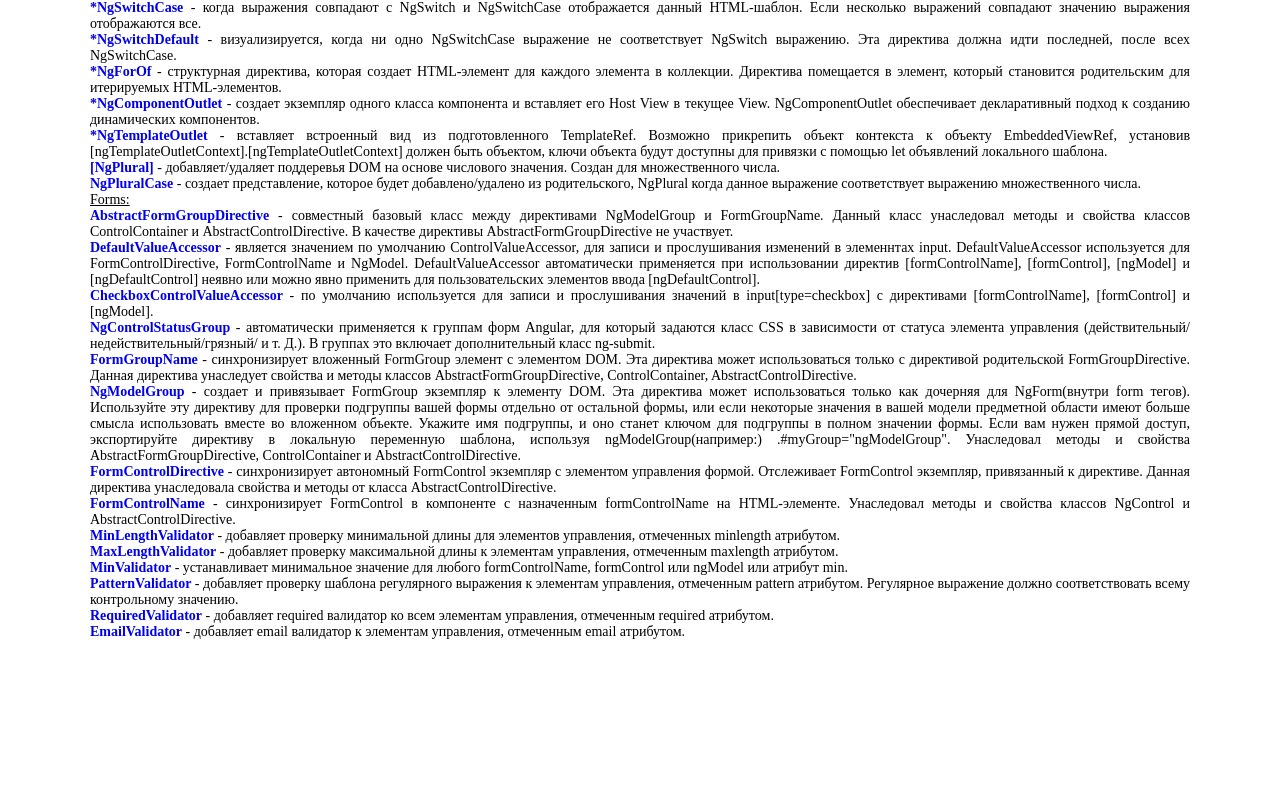
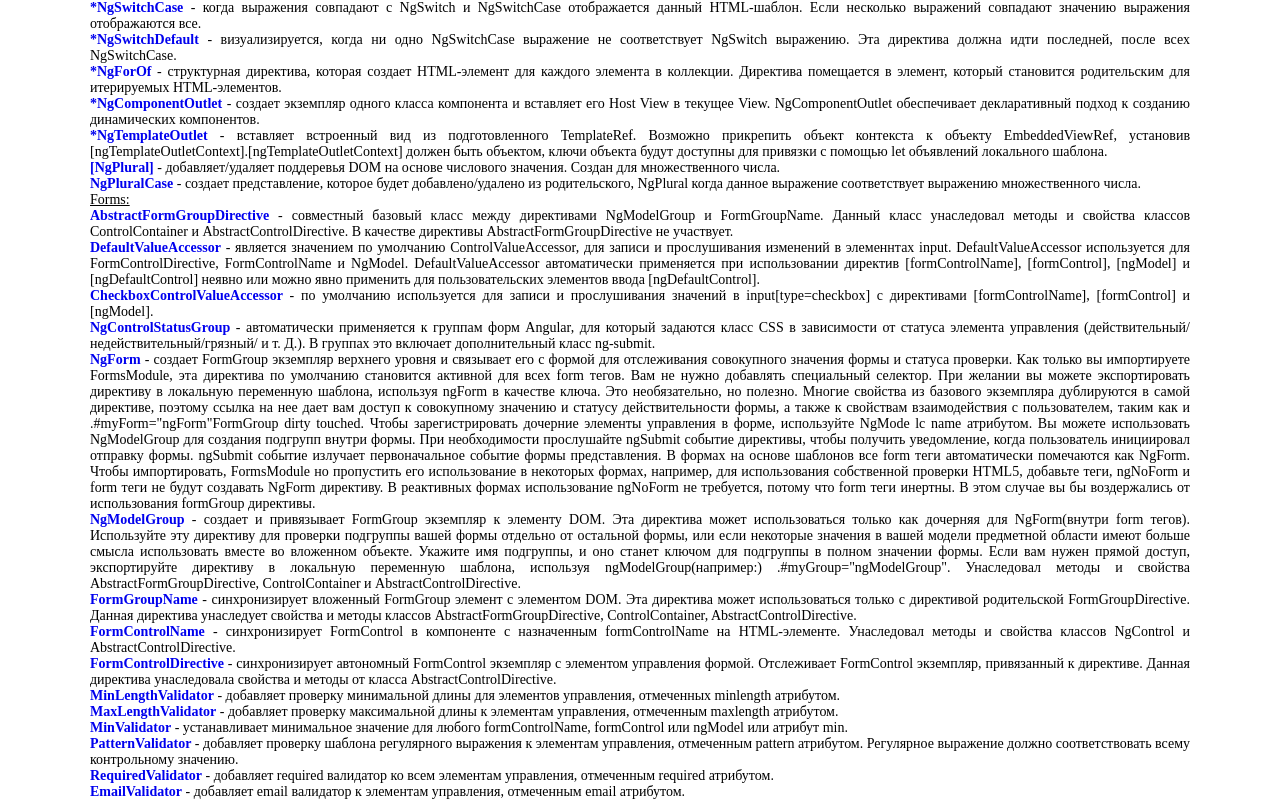
Before and after one commit to ArtemKashirin/API, an Angular app: page / in a window 1280 px wide. Shown: the part 1382-2182 px from the top of the page. Before the commit the page ends 2022 px from the top, so only its background shows below. Built offline with nearby package versions, Linux system fonts and the light colour scheme.

Commit message:
DIRECTIVE: NgForm

```diff
--- a/src/app/app.component.html
+++ b/src/app/app.component.html
@@ -57,10 +57,14 @@
 <app-checkbox-control-value-accessor></app-checkbox-control-value-accessor>
 <app-ng-control-status-group></app-ng-control-status-group>
 
+
+<app-ng-form></app-ng-form>
+<app-ng-model-group></app-ng-model-group>
 <app-form-group-name></app-form-group-name>
-<app-ng-model-group></app-ng-model-group>
+<app-form-control-name></app-form-control-name>
 <app-form-control-directive></app-form-control-directive>
-<app-form-control-name></app-form-control-name>
+
+
 
 <app-min-length-validator></app-min-length-validator>
 <app-max-length-validator></app-max-length-validator>
--- a/src/app/app.module.ts
+++ b/src/app/app.module.ts
@@ -63,6 +63,7 @@
 import { FormControlNameComponent } from './directive/form-control-name/form-control-name.component';
 import { MaxLengthValidatorComponent } from './directive/max-length-validator/max-length-validator.component';
 import { MinValidatorComponent } from './directive/min-validator/min-validator.component';
+import { NgFormComponent } from './directive/ng-form/ng-form.component';
 
 
 @NgModule({
@@ -127,6 +128,7 @@
     FormControlNameComponent,
     MaxLengthValidatorComponent,
     MinValidatorComponent,
+    NgFormComponent,
   ],
   imports: [
     BrowserModule,
--- /dev/null
+++ b/src/app/directive/ng-form/ng-form.component.html
@@ -0,0 +1,18 @@
+<p><b><a [href] = "this.NgForm">NgForm</a></b> - создает FormGroup экземпляр верхнего уровня и связывает его с формой для отслеживания
+  совокупного значения формы и статуса проверки. Как только вы импортируете FormsModule, эта директива по умолчанию становится активной для
+  всех form тегов. Вам не нужно добавлять специальный селектор. При желании вы можете экспортировать директиву в локальную переменную
+  шаблона, используя ngForm в качестве ключа. Это необязательно, но полезно. Многие свойства из базового экземпляра дублируются в самой
+  директиве, поэтому ссылка на нее дает вам доступ к совокупному значению и статусу действительности формы, а также к свойствам
+  взаимодействия с пользователем, таким как и .#myForm="ngForm"FormGroup dirty touched. Чтобы зарегистрировать дочерние элементы управления
+  в форме, используйте NgMode lс name атрибутом. Вы можете использовать NgModelGroup для создания подгрупп внутри формы. При необходимости
+  прослушайте ngSubmit событие директивы, чтобы получить уведомление, когда пользователь инициировал отправку формы. ngSubmit событие
+  излучает первоначальное событие формы представления. В формах на основе шаблонов все form теги автоматически помечаются как NgForm. Чтобы
+  импортировать, FormsModule но пропустить его использование в некоторых формах, например, для использования собственной проверки HTML5,
+  добавьте теги, ngNoForm и form теги не будут создавать NgForm директиву. В реактивных формах использование ngNoForm не требуется, потому
+  что form теги инертны. В этом случае вы бы воздержались от использования formGroup директивы.</p>
+
+<!--<div>-->
+<!--  <form #form='ngForm' (click)="log(form)">-->
+<!--    <input type = "text">-->
+<!--  </form>-->
+<!--</div>-->
--- /dev/null
+++ b/src/app/directive/ng-form/ng-form.component.ts
@@ -0,0 +1,22 @@
+import {Component, OnInit} from '@angular/core';
+
+
+@Component({
+  selector: 'app-ng-form',
+  templateUrl: './ng-form.component.html',
+  styleUrls: ['./ng-form.component.scss']
+})
+export class NgFormComponent implements OnInit {
+  public NgForm: string = 'https://angular.io/api/forms/NgForm';
+
+  constructor() {
+  }
+
+  ngOnInit(): void {
+  }
+
+  log(form: any) {
+    console.log(form)
+
+  }
+}
```
Also changed, not shown: src/app/directive/ng-form/ng-form.component.scss (added).
